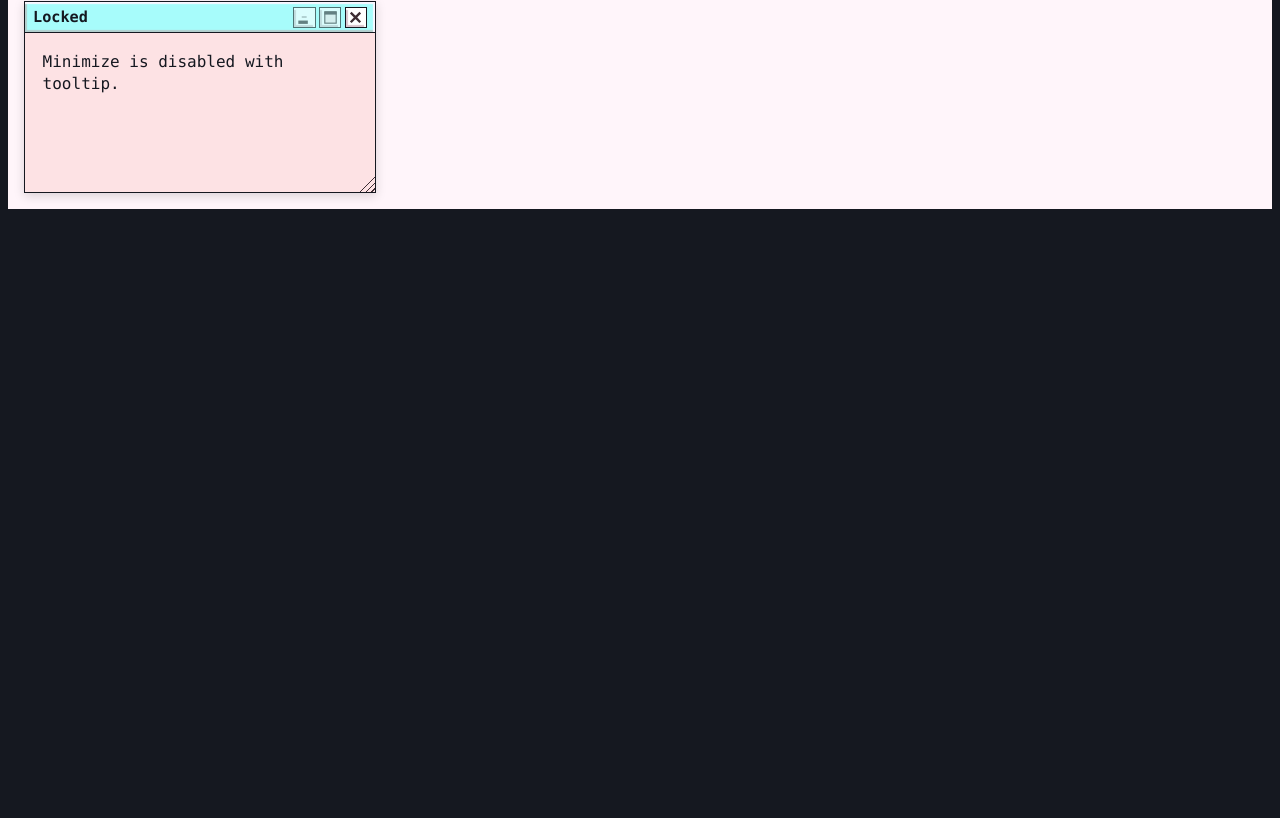
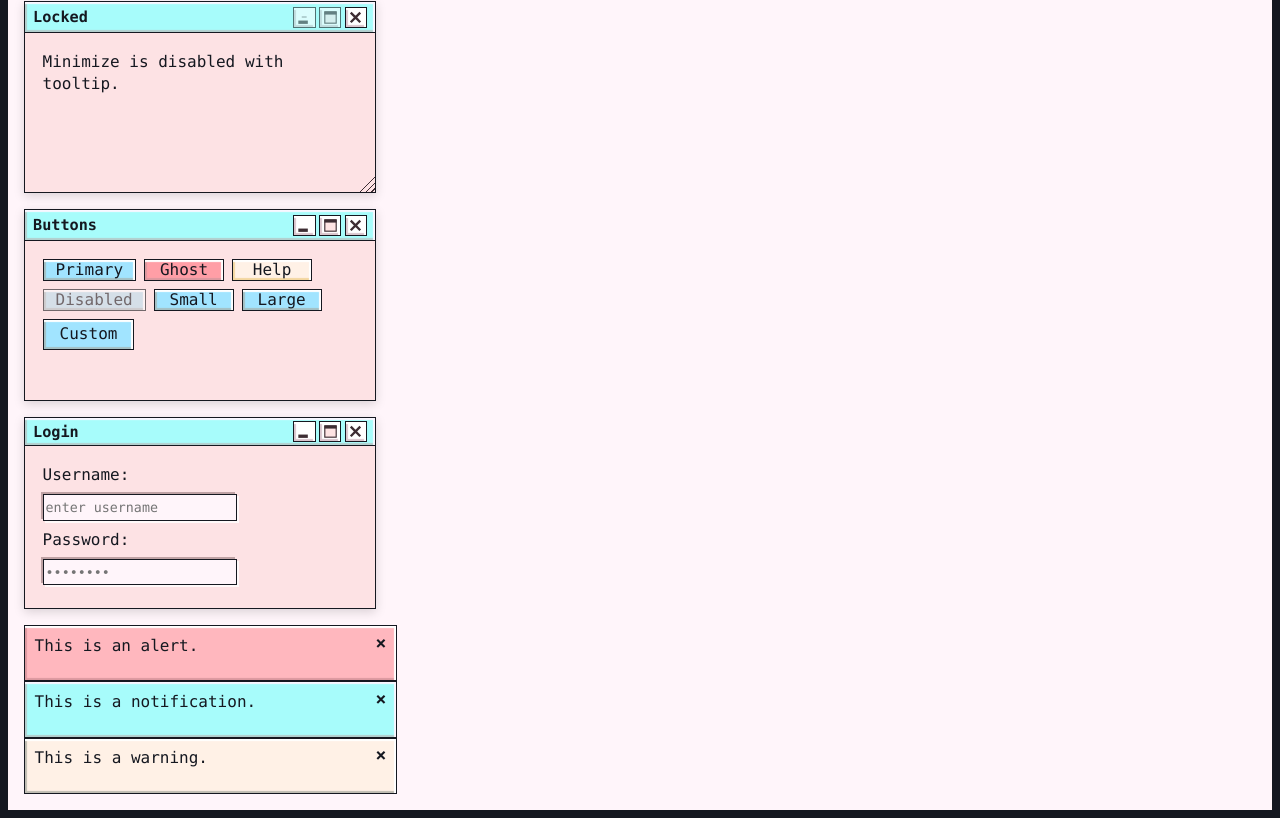
Before and after one commit to stonedem0/dreamdesk-ui, a React (Vite) app in the folder packages/react/: page / in a window 1280 px wide. Shown: the part 828-1646 px from the top of the page. Before the commit the page ends 1045 px from the top, so only its background shows below. Built offline with nearby package versions, Linux system fonts and the light colour scheme.

Commit message:
feat: add Button, Input, and Toast React components

```diff
--- a/packages/core/css/dark.css
+++ b/packages/core/css/dark.css
@@ -222,7 +222,7 @@ body {
 
 
 /* Input styles */
-.dreamdesk-input {
+html[data-theme="dark"] .dreamdesk-input {
   background-color: var(--black);
   border: 1px solid var(--dark-toxic-green);
   color: var(--dark-toxic-green);
--- /dev/null
+++ b/packages/react/src/components/Button.tsx
@@ -0,0 +1,68 @@
+import { type ReactNode, type CSSProperties } from "react";
+
+export interface ButtonProps {
+  variant?: "primary" | "ghost" | "help" | "basic";
+  size?: "sm" | "md" | "lg";
+  disabled?: boolean;
+  action?: string;
+  minWidth?: string;
+  width?: string;
+  height?: string;
+  fontSize?: string;
+  px?: string;
+  py?: string;
+  onClick?: React.MouseEventHandler<HTMLButtonElement>;
+  children?: ReactNode;
+  className?: string;
+  style?: CSSProperties;
+}
+
+export function Button({
+  variant = "primary",
+  size,
+  disabled = false,
+  action,
+  minWidth,
+  width,
+  height,
+  fontSize,
+  px,
+  py,
+  onClick,
+  children,
+  className,
+  style,
+}: ButtonProps) {
+  const cssVars: CSSProperties = {
+    ...(minWidth ? { "--dd-btn-min-w": minWidth } as CSSProperties : {}),
+    ...(width    ? { "--dd-btn-w":     width    } as CSSProperties : {}),
+    ...(height   ? { "--dd-btn-h":     height   } as CSSProperties : {}),
+    ...(fontSize ? { "--dd-btn-fs":    fontSize } as CSSProperties : {}),
+    ...(px       ? { "--dd-btn-px":    px       } as CSSProperties : {}),
+    ...(py       ? { "--dd-btn-py":    py       } as CSSProperties : {}),
+    ...style,
+  };
+
+  const classes = [
+    "btn",
+    `btn--${variant}`,
+    disabled ? "btn--disable" : "",
+    size ? `btn--size-${size}` : "",
+    className,
+  ].filter(Boolean).join(" ");
+
+  return (
+    <button
+      className={classes}
+      style={cssVars}
+      disabled={disabled}
+      aria-disabled={disabled ? "true" : undefined}
+      tabIndex={disabled ? -1 : undefined}
+      data-action={action}
+      aria-label={action}
+      onClick={disabled ? undefined : onClick}
+    >
+      {children}
+    </button>
+  );
+}
--- /dev/null
+++ b/packages/react/src/components/Input.tsx
@@ -0,0 +1,50 @@
+import { useId, type CSSProperties } from "react";
+
+export interface InputProps {
+  type?: "text" | "password" | "email" | "number" | "search";
+  label?: string;
+  id?: string;
+  value?: string;
+  defaultValue?: string;
+  placeholder?: string;
+  disabled?: boolean;
+  onChange?: (value: string, e: React.ChangeEvent<HTMLInputElement>) => void;
+  className?: string;
+  style?: CSSProperties;
+}
+
+export function Input({
+  type = "text",
+  label,
+  id: idProp,
+  value,
+  defaultValue,
+  placeholder,
+  disabled,
+  onChange,
+  className,
+  style,
+}: InputProps) {
+  const generatedId = useId();
+  const id = idProp ?? generatedId;
+
+  return (
+    <div className={["input-grid", className].filter(Boolean).join(" ")} style={style}>
+      {label && (
+        <label className="input-label" htmlFor={id}>
+          {label}
+        </label>
+      )}
+      <input
+        type={type}
+        id={id}
+        className="dreamdesk-input"
+        value={value}
+        defaultValue={defaultValue}
+        placeholder={placeholder}
+        disabled={disabled}
+        onChange={onChange ? (e) => onChange(e.target.value, e) : undefined}
+      />
+    </div>
+  );
+}
--- /dev/null
+++ b/packages/react/src/components/Toast.tsx
@@ -0,0 +1,27 @@
+import { useState, type ReactNode } from "react";
+
+export interface ToastProps {
+  type?: "alert" | "notification" | "warning";
+  message?: ReactNode;
+  onClose?: () => void;
+}
+
+export function Toast({ type = "notification", message, onClose }: ToastProps) {
+  const [visible, setVisible] = useState(true);
+
+  if (!visible) return null;
+
+  const handleClose = () => {
+    setVisible(false);
+    onClose?.();
+  };
+
+  return (
+    <div className={`toast toast-${type}`}>
+      <span className="toast-btn--close" onClick={handleClose} role="button" aria-label="close">
+        &times;
+      </span>
+      {message}
+    </div>
+  );
+}
--- a/packages/react/src/dev/App.tsx
+++ b/packages/react/src/dev/App.tsx
@@ -1,5 +1,8 @@
 import { useState } from "react";
 import { Window } from "../components/Window";
+import { Button } from "../components/Button";
+import { Input } from "../components/Input";
+import { Toast } from "../components/Toast";
 import { ThemeProvider, useTheme } from "../context/ThemeContext";
 
 function ThemeToggle() {
@@ -54,6 +57,38 @@ export default function App() {
           <p className="win-content">Minimize is disabled with tooltip.</p>
         </Window>
 
+        {/* Buttons */}
+        <Window title="Buttons" size="sm" resizable={false}>
+          <div className="win-content" style={{ display: "flex", gap: "0.5rem", flexWrap: "wrap" }}>
+            <Button variant="primary">Primary</Button>
+            <Button variant="ghost">Ghost</Button>
+            <Button variant="help">Help</Button>
+            <Button variant="primary" disabled>Disabled</Button>
+            <Button variant="primary" size="sm">Small</Button>
+            <Button variant="primary" size="lg">Large</Button>
+            <Button variant="primary" px="1rem" py="0.4rem" fontSize="1.05rem">Custom</Button>
+          </div>
+        </Window>
+
+        {/* Inputs */}
+        <Window title="Login" size="sm" resizable={false}>
+          <div className="win-content input-grid pc-input-grid">
+            <Input type="text" label="Username:" placeholder="enter username" />
+            <Input type="password" label="Password:" placeholder="••••••••" />
+          </div>
+          <div className="win-actions">
+            <Button variant="primary">OK</Button>
+            <Button variant="ghost">Cancel</Button>
+          </div>
+        </Window>
+
+        {/* Toasts */}
+        <div className="toast-container">
+          <Toast type="alert" message="This is an alert." />
+          <Toast type="notification" message="This is a notification." />
+          <Toast type="warning" message="This is a warning." />
+        </div>
+
         {/* Event log */}
         {log.length > 0 && (
           <div style={{ fontFamily: "monospace", fontSize: "0.85rem", opacity: 0.7 }}>
```
Also changed, not shown: packages/react/src/index.ts (+6 -3 lines), 5 other files (tests, documents, lock files or other folders).
